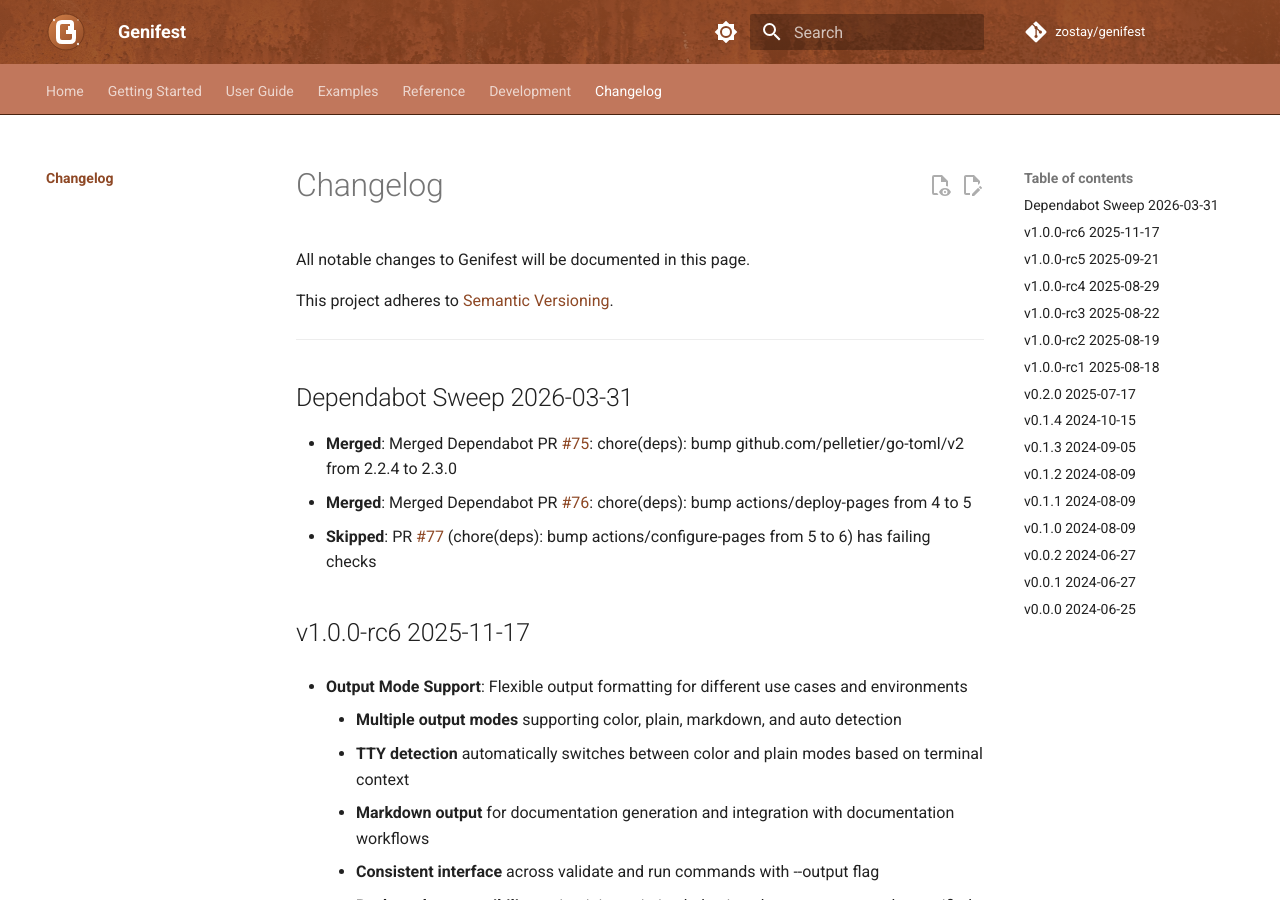
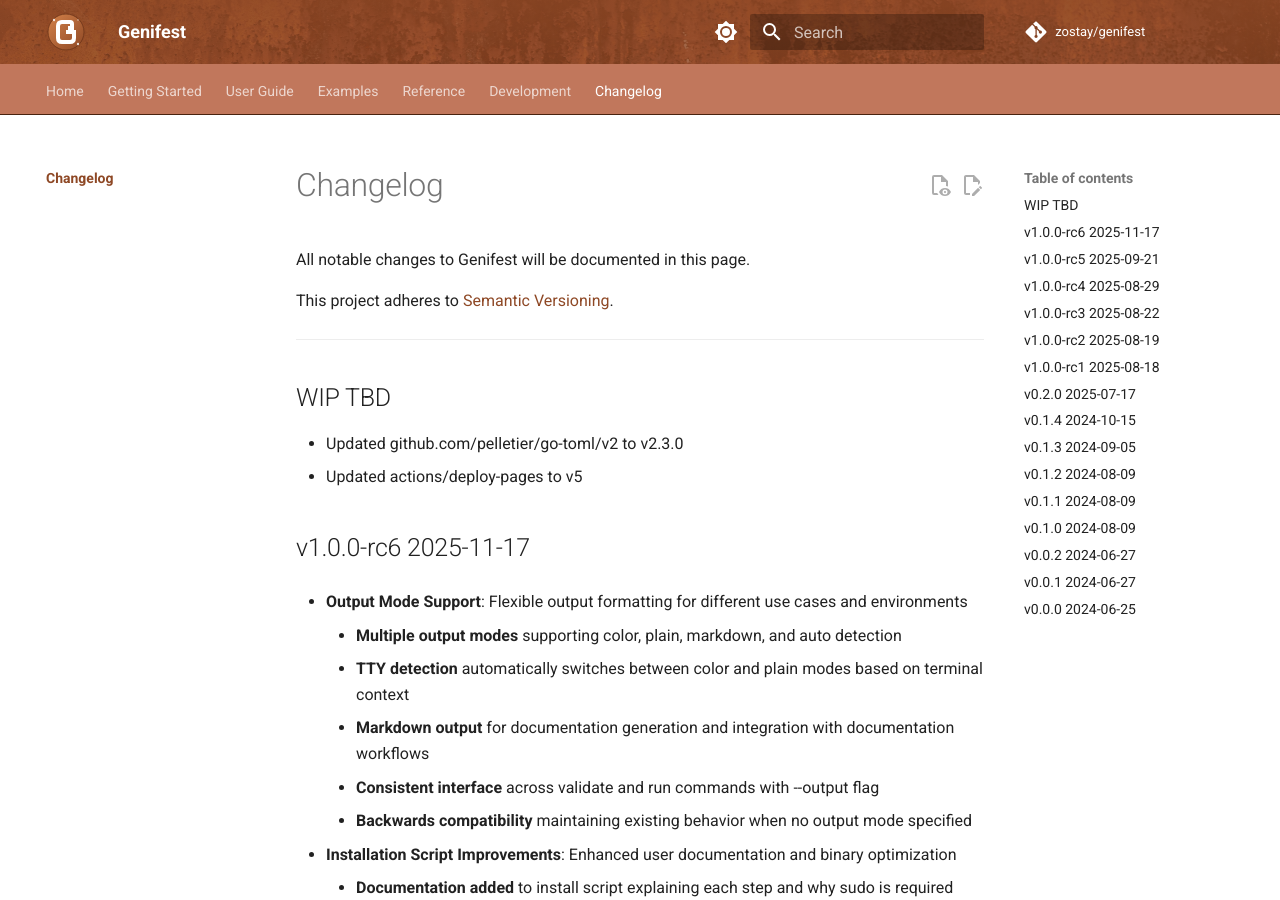
Before and after one commit to zostay/genifest, an MkDocs documentation site: the page built from docs/changelog.md, in a window 1280 px wide and 900 px high. Built offline with MkDocs 1.6.1 and Material for MkDocs 9.7.7, drawn with Linux system fonts in a browser that asks for light colours; comment, search, counter and statistics services are not loaded; the version menu is left out.

Commit message:
docs: fix changelog format and add changelog guidelines to CLAUDE.md
Co-Authored-By: Claude Opus 4.6 <noreply@anthropic.com>

```diff
--- a/Changes.md
+++ b/Changes.md
@@ -1,8 +1,7 @@
-## Dependabot Sweep  2026-03-31
+## WIP  TBD
 
-* **Merged**: Merged Dependabot PR #75: chore(deps): bump github.com/pelletier/go-toml/v2 from 2.2.4 to 2.3.0
-* **Merged**: Merged Dependabot PR #76: chore(deps): bump actions/deploy-pages from 4 to 5
-* **Skipped**: PR #77 (chore(deps): bump actions/configure-pages from 5 to 6) has failing checks
+ * Updated github.com/pelletier/go-toml/v2 to v2.3.0
+ * Updated actions/deploy-pages to v5
 
 ## v1.0.0-rc6  2025-11-17
 
```
Also changed, not shown: CLAUDE.md (+7 -0 lines).
